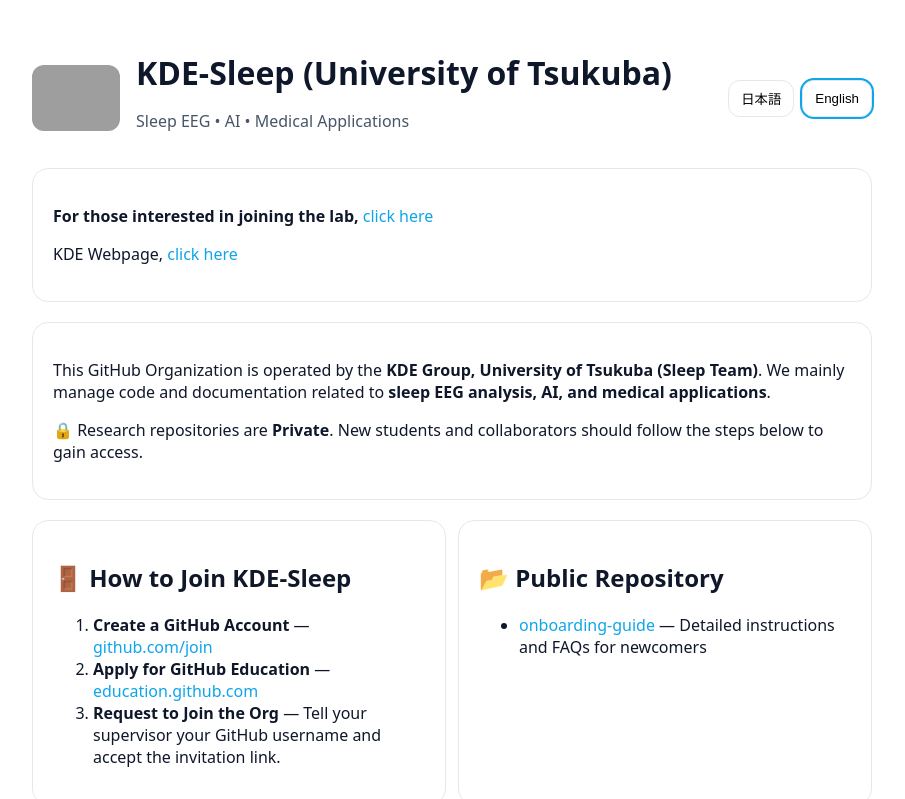
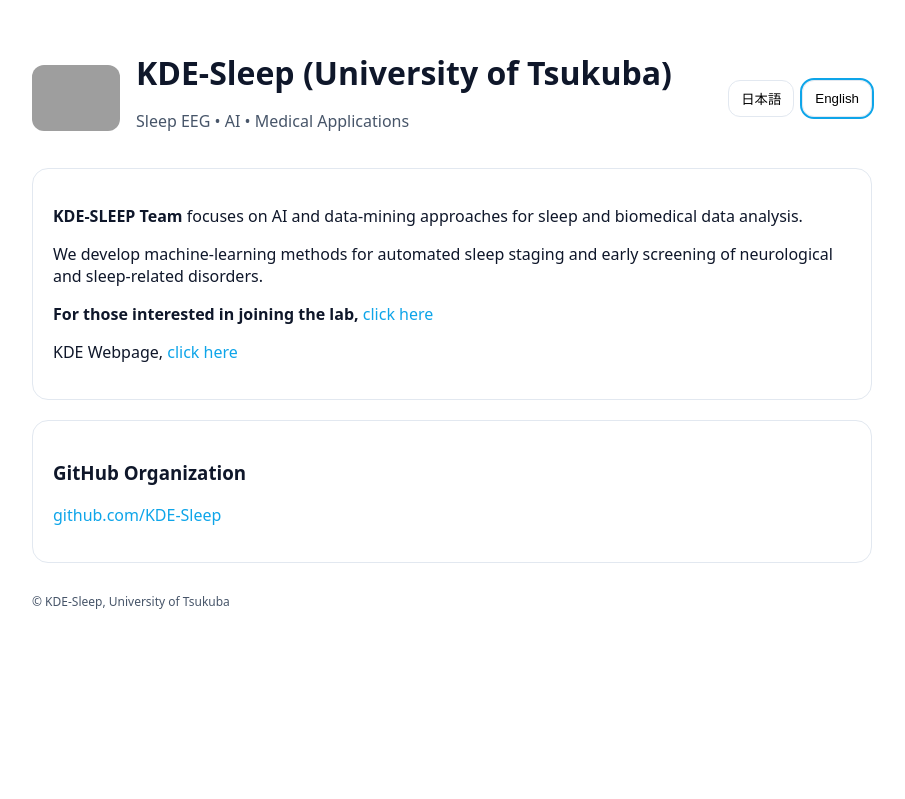
Before and after one commit to KDE-Sleep/KDE-Sleep.github.io, a plain HTML site: page index.html in a window 1280 px wide. Both pictures are taken after a click on the button "English". Shown: the top 799 px of the page, without its empty margins (188-1093 px from the left). Drawn offline with Linux system fonts and the light colour scheme; grey boxes are pictures that could not be loaded.

Commit message:
Revise organization info and add team focus details
Removed Japanese and English descriptions about the GitHub Organization and participation steps. Added new English content about the KDE-SLEEP Team's focus and research methods.

```diff
--- a/index.html
+++ b/index.html
@@ -61,29 +61,6 @@
       </div>
 
       <div class="card">
-        <p>この GitHub Organization は、筑波大学KDEグループ「睡眠チーム」による研究活動の一部として運営されています。主に
-          <strong>睡眠脳波解析・AI・医療応用</strong> に関するコードやドキュメントを管理しています。</p>
-        <p>🔒 実際の研究用リポジトリは <strong>Private</strong> 運用です。新しく参加する学生・共同研究者の方は、以下の手順でアクセスしてください。</p>
-      </div>
-
-      <div class="row">
-        <div class="card">
-          <h2>🚪 KDE-Sleep への参加方法</h2>
-          <ol>
-            <li><strong>GitHub アカウント作成</strong> — <a href="https://github.com/join">https://github.com/join</a></li>
-            <li><strong>GitHub Education 登録</strong>（学生/教員特典） — <a href="https://education.github.com/">education.github.com</a></li>
-            <li><strong>Org 参加申請</strong> — GitHubユーザ名を指導教員へ。招待リンクの承認。</li>
-          </ol>
-        </div>
-        <div class="card">
-          <h2>📂 公開リポジトリ</h2>
-          <ul>
-            <li><a href="https://github.com/KDE-Sleep/onboarding-guide">onboarding-guide</a> — 新人向けの詳細手順・Q&A</li>
-          </ul>
-        </div>
-      </div>
-
-      <div class="card">
         <h3>GitHub Organization</h3>
         <p><a href="https://github.com/KDE-Sleep">github.com/KDE-Sleep</a></p>
       </div>
@@ -92,31 +69,10 @@
     <!-- English -->
     <section id="en" data-lang="en" lang="en">
       <div class="card">
+        <p><strong>KDE-SLEEP Team</strong> focuses on AI and data-mining approaches for sleep and biomedical data analysis.</p>
+        <p>We develop machine-learning methods for automated sleep staging and early screening of neurological and sleep-related disorders.</p>
         <p><strong>For those interested in joining the lab,</strong> <a href="https://github.com/KDE-Sleep/Lab-Introduction">click here</a></p>
         <p>KDE Webpage, <a href="https://www.kde.cs.tsukuba.ac.jp/ja/index.php">click here</a></p>
-      </div>
-
-      <div class="card">
-        <p>This GitHub Organization is operated by the <strong>KDE Group, University of Tsukuba (Sleep Team)</strong>.
-           We mainly manage code and documentation related to <strong>sleep EEG analysis, AI, and medical applications</strong>.</p>
-        <p>🔒 Research repositories are <strong>Private</strong>. New students and collaborators should follow the steps below to gain access.</p>
-      </div>
-
-      <div class="row">
-        <div class="card">
-          <h2>🚪 How to Join KDE-Sleep</h2>
-          <ol>
-            <li><strong>Create a GitHub Account</strong> — <a href="https://github.com/join">github.com/join</a></li>
-            <li><strong>Apply for GitHub Education</strong> — <a href="https://education.github.com/">education.github.com</a></li>
-            <li><strong>Request to Join the Org</strong> — Tell your supervisor your GitHub username and accept the invitation link.</li>
-          </ol>
-        </div>
-        <div class="card">
-          <h2>📂 Public Repository</h2>
-          <ul>
-            <li><a href="https://github.com/KDE-Sleep/onboarding-guide">onboarding-guide</a> — Detailed instructions and FAQs for newcomers</li>
-          </ul>
-        </div>
       </div>
 
       <div class="card">
```
